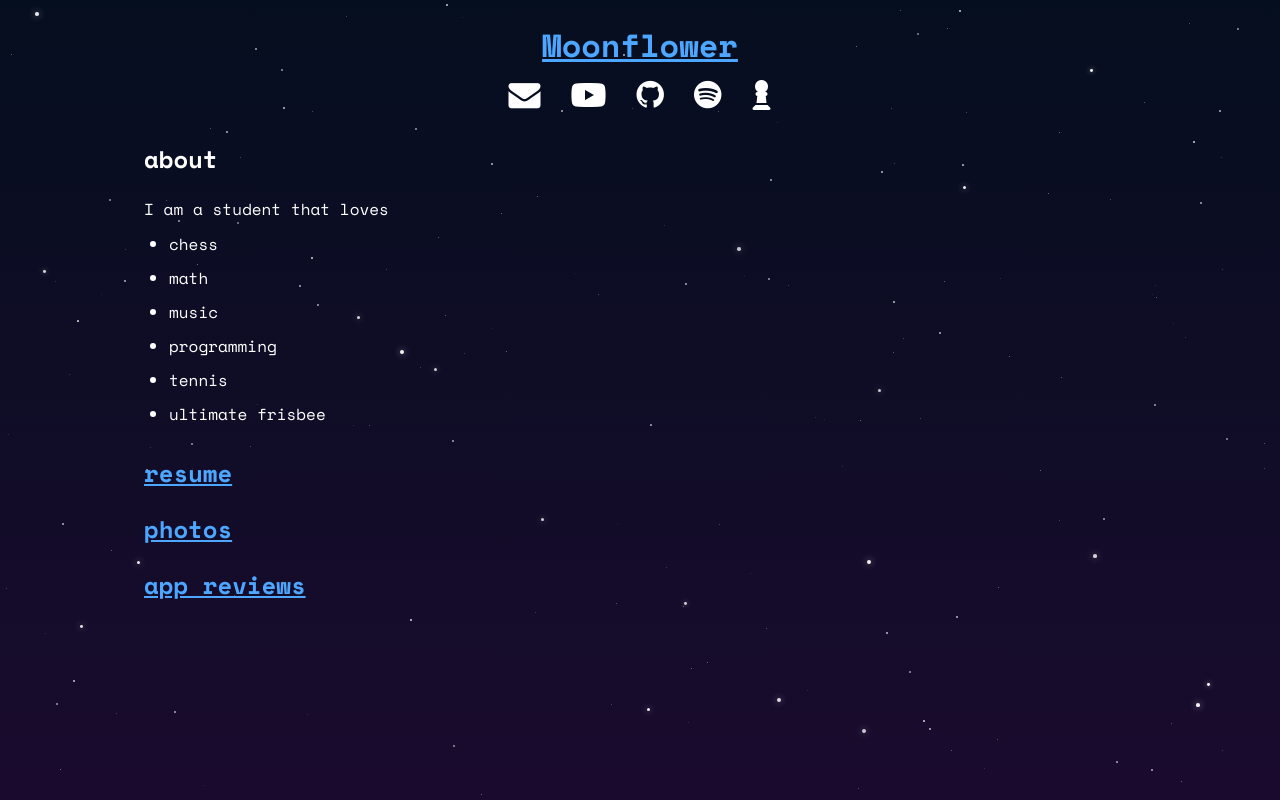
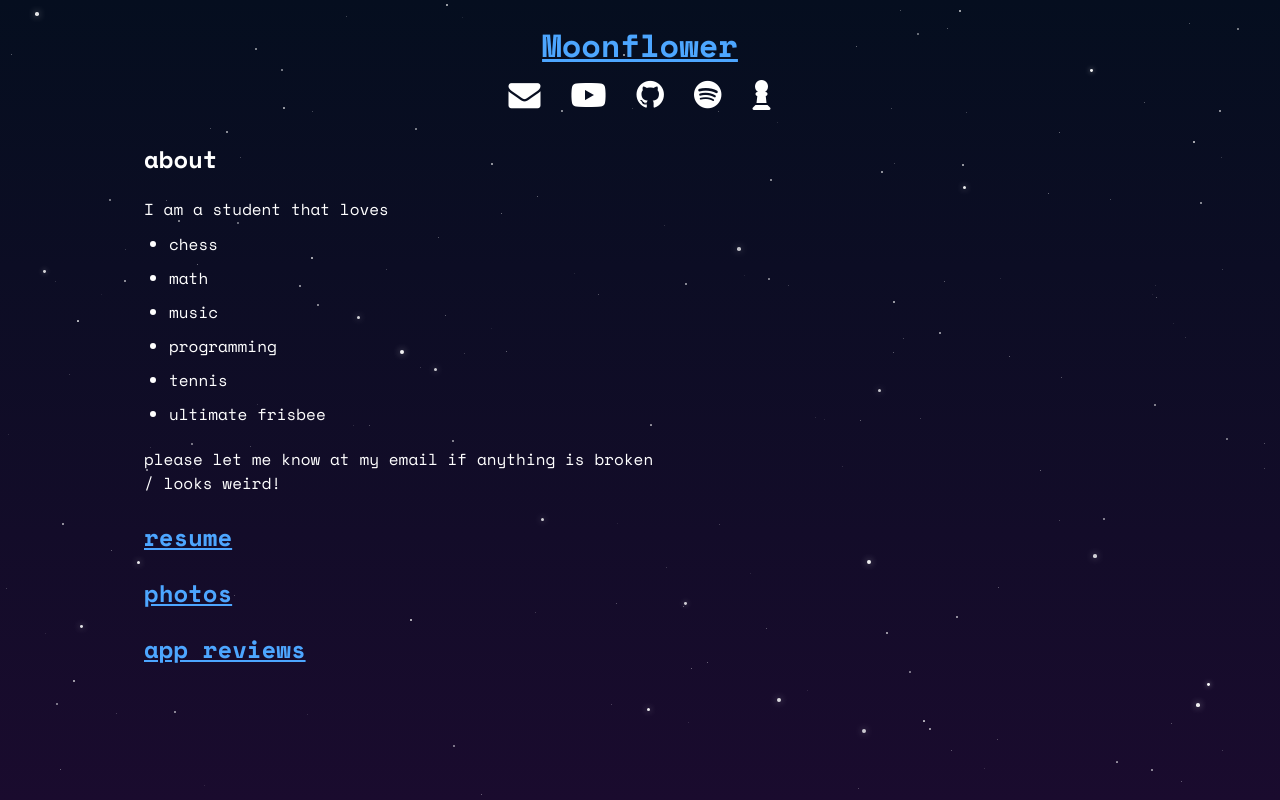
Before and after one commit to Moonflower2022/personal-website, a SvelteKit app: page / in a window 1280 px wide. Built offline with nearby package versions, Linux system fonts and the light colour scheme.

Commit message:
added message to encourage contact if found bug

```diff
--- a/src/routes/+page.svelte
+++ b/src/routes/+page.svelte
@@ -37,6 +37,7 @@
                     </li>
                     {/each}
                 </ul>
+                <p>please let me know at my email if anything is broken / looks weird!</p>
             </section>
             <h2><a href="resume.pdf" target="_blank">resume</a></h2>
             <h2><a href="/photo_gallery">photos</a></h2>
```
